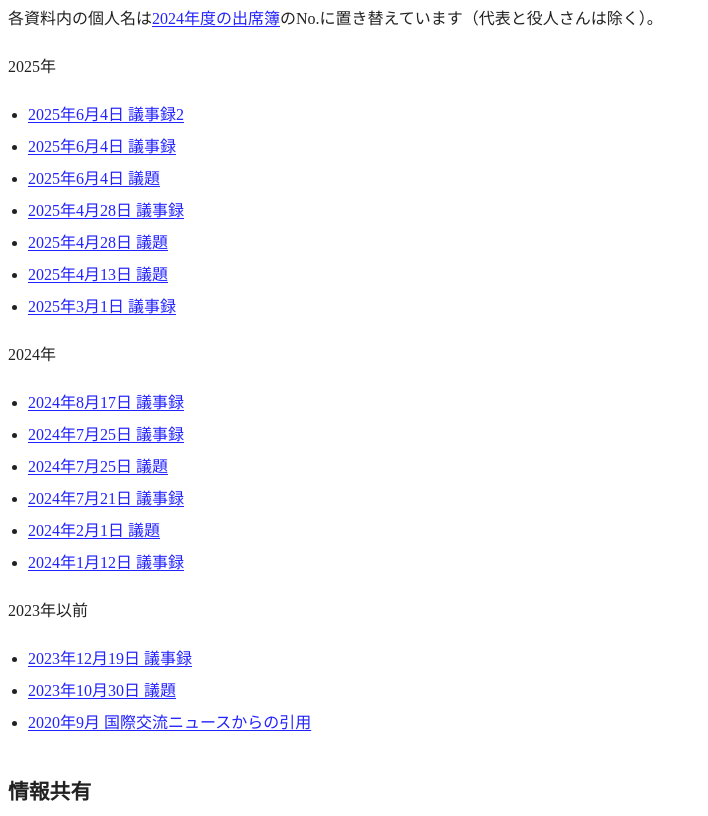
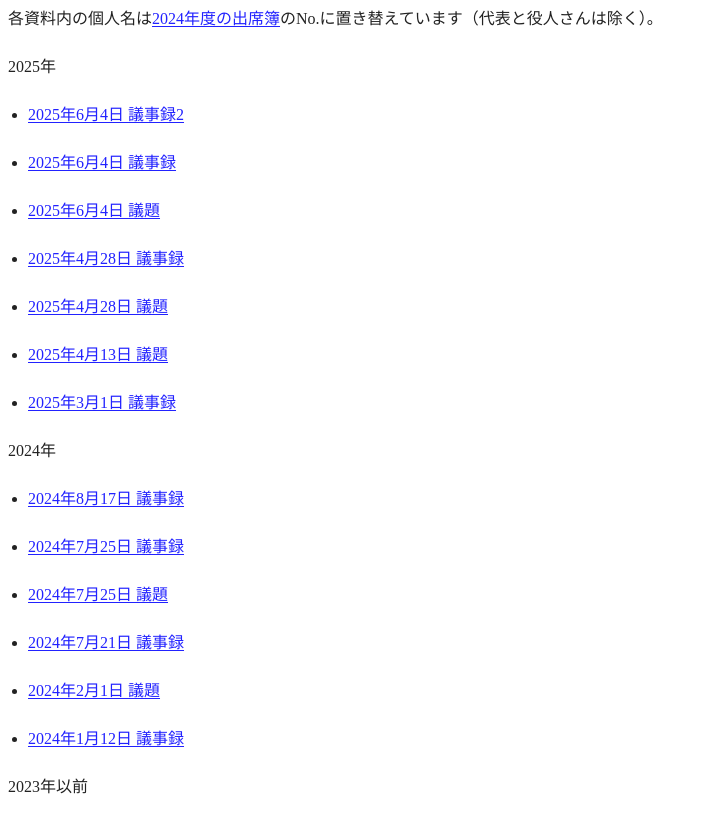
Before and after one commit to gijiroku/gijiroku.github.io, a plain HTML site: page index.html in a window 1280 px wide. Shown: the part 1156-1972 px from the top of the page, without its empty margins (0-708 px from the left). Drawn offline with Linux system fonts and the light colour scheme.

Commit message:
Add files via upload

```diff
--- a/assets/style.css
+++ b/assets/style.css
@@ -306,6 +306,9 @@ li:not(.isTransparent){
 #nav{
   border-top:dashed 1px #222;
   margin:3rem 0 0;
+  li{
+    margin-bottom:1rem;
+  }
 }
 .current{
   font-weight:bold;
```
